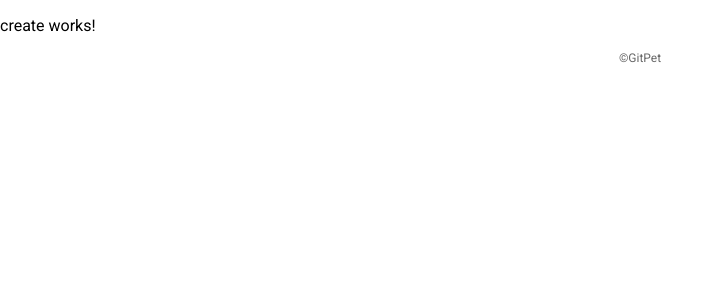
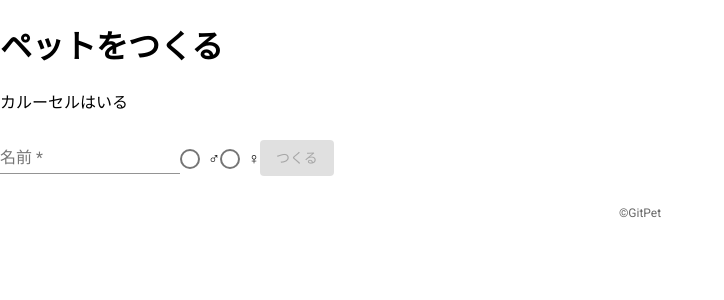
Before and after one commit to K-Yuki1019/angular-firebase-example, an Angular app: page /create in a window 1280 px wide. Shown: the top 300 px of the page, without its empty margins (0-724 px from the left). Built offline with nearby package versions, Linux system fonts and the light colour scheme.

Commit message:
feat(create):Create画面追加

```diff
--- a/src/app/create/create/create.component.html
+++ b/src/app/create/create/create.component.html
@@ -1 +1,18 @@
-<p>create works!</p>
+<h1>ペットをつくる</h1>
+
+<p>カルーセルはいる</p>
+
+<form [formGroup]="form" (ngSubmit)="submit()">
+  <mat-form-field>
+    <mat-label>名前</mat-label>
+    <input formControlName="name" placeholder="テスト太郎" type="text" matInput autocomplete="off" required>
+    <mat-error *ngIf="nameControl.hasError('required')">必須入力です</mat-error>
+    <mat-error *ngIf="nameControl.hasError('maxlength')">長すぎます</mat-error>
+  </mat-form-field>
+  <mat-radio-group formControlName="gender">
+    <mat-radio-button value="male">♂</mat-radio-button>
+    <mat-radio-button value="female">♀</mat-radio-button>
+  </mat-radio-group>
+
+  <button [disabled]="form.invalid" mat-raised-button color="primary">つくる</button>
+</form>
--- a/src/app/create/create/create.component.ts
+++ b/src/app/create/create/create.component.ts
@@ -1,4 +1,5 @@
 import { Component, OnInit } from '@angular/core';
+import { FormBuilder, Validators, FormControl } from '@angular/forms';
 
 @Component({
   selector: 'app-create',
@@ -7,9 +8,30 @@ import { Component, OnInit } from '@angular/core';
 })
 export class CreateComponent implements OnInit {
 
-  constructor() { }
+  form = this.fb.group({
+    name: ['', [
+      Validators.required,
+      Validators.maxLength(40)
+    ]],
+    gender: ['', [
+      Validators.required,
+      Validators.pattern(/male|female/)
+    ]]
+
+  });
+
+  get nameControl() {
+    return this.form.get('name') as FormControl;
+  }
+
+  constructor(
+    private fb: FormBuilder
+  ) { }
 
   ngOnInit(): void {
   }
 
+  submit(){
+    console.log(this.form.value);
+  }
 }
--- a/src/app/welcome/welcome/welcome.component.scss
+++ b/src/app/welcome/welcome/welcome.component.scss
@@ -6,6 +6,7 @@
 img{
   max-width: 100%;
   display: block;
+  margin: 0 auto;
 }
 
 h1 {
```
Also changed, not shown: src/app/create/create.module.ts (+15 -1 lines).
